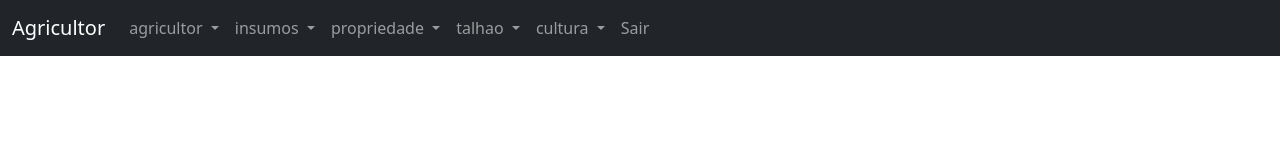
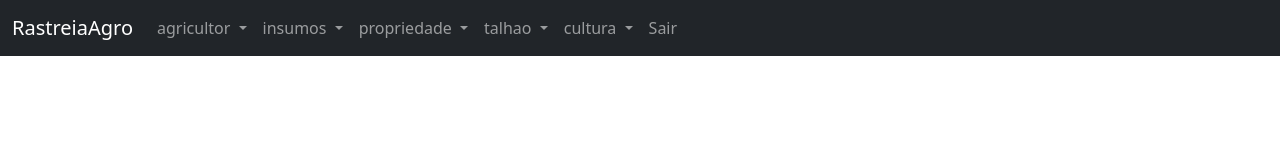
Before and after one commit to Yan0606/crud-nodejs, a website: page src/cabecalho.html in a window 1280 px wide. Drawn offline with nearby package versions, Linux system fonts and the light colour scheme.

Commit message:
att cabecalho.html

```diff
--- a/src/cabecalho.html
+++ b/src/cabecalho.html
@@ -11,7 +11,7 @@
     <!-- Barra de Navegação -->
     <nav class="navbar navbar-expand-lg navbar-dark bg-dark">
         <div class="container-fluid">
-            <a class="navbar-brand" href="#">Agricultor</a>
+            <a class="navbar-brand" href="#">RastreiaAgro</a>
             <button class="navbar-toggler" type="button" data-bs-toggle="collapse" data-bs-target="#navbarNav" aria-controls="navbarNav" aria-expanded="false" aria-label="Toggle navigation">
                 <span class="navbar-toggler-icon"></span>
             </button>
```
